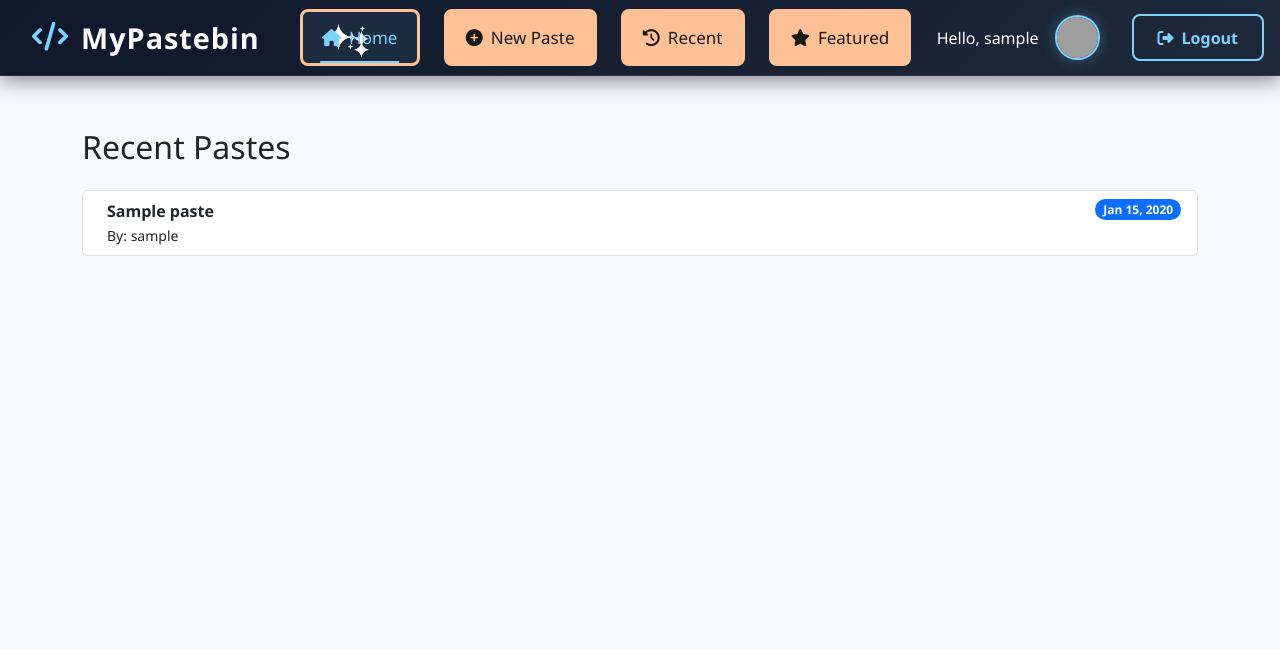
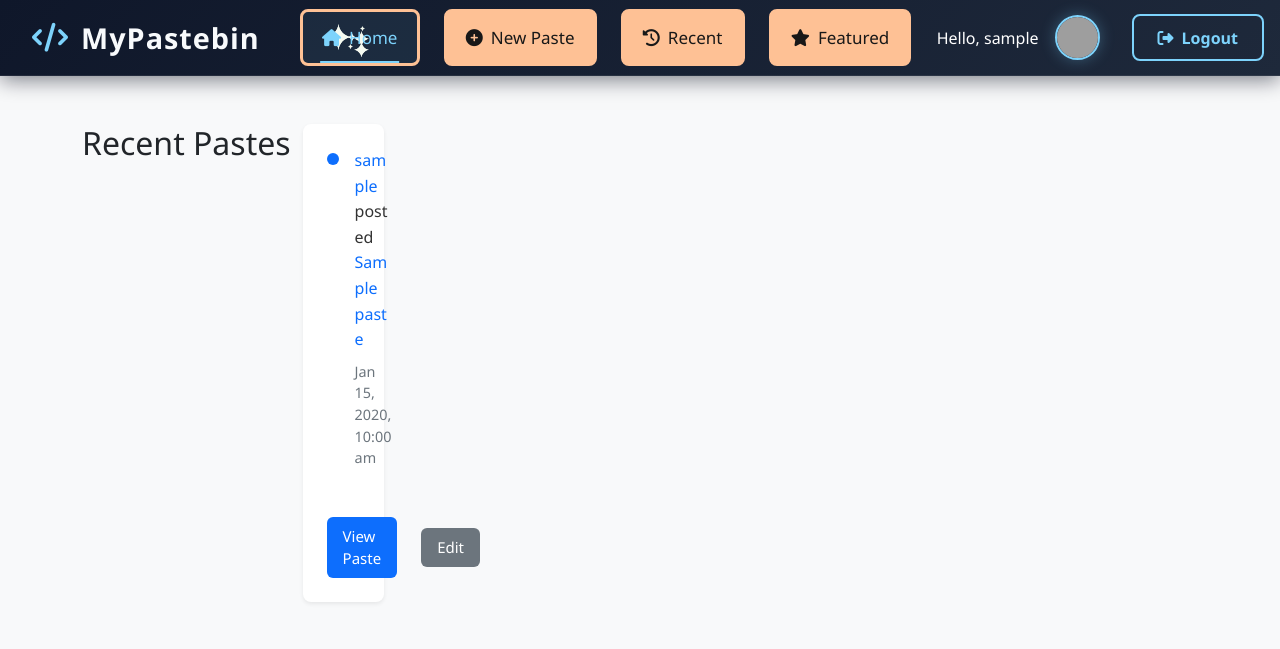
Before and after one commit to pgwiz/pastebin, a PHP site: page /recent.php in a window 1280 px wide. Shown: the top 649 px of the page. Run offline with PHP 8.4, Linux system fonts and the light colour scheme; the visitor is signed in with stand-in values (Sample User, id 1); tables that the repository leaves empty or names only in its code hold one stand-in row (values such as "Sample post"); some libraries are stand-ins or nearby versions; grey boxes are pictures that could not be loaded.

Commit message:
Working links correctly

```diff
--- a/navbar.php
+++ b/navbar.php
@@ -37,7 +37,7 @@
                         </a>
                     </li>
                     <li class="nav-item">
-                        <a class="nav-link star-button" href="create.php">
+                        <a class="nav-link star-button" href="manage_paste.php?action=create">
                             <i class="fas fa-plus-circle me-2"></i>New Paste
                             <div class="star-1"><?php include __DIR__ . '/src/star-1.svg'; ?></div>
                             <div class="star-2"><?php include __DIR__ . '/src/star-2.svg'; ?></div>
--- a/recent.php
+++ b/recent.php
@@ -1,65 +1,163 @@
 <?php
 include 'db.php';
 include 'auth.php';
-
 $user = get_logged_in_user();
-if (!$user) {
-    header("Location: login.php");
-    exit;
-}
-
-// Fetch recent pastes (last 10)
-$stmt = $pdo->prepare("
-    SELECT p.*, u.username AS author
-    FROM pastes p
-    LEFT JOIN users u ON p.user_id = u.id
-    WHERE p.user_id = ?
-    ORDER BY p.created_at DESC
-    LIMIT 10
-");
-$stmt->execute([$user['id']]);
-$recentPastes = $stmt->fetchAll(PDO::FETCH_ASSOC);
 ?>
 
 <!DOCTYPE html>
 <html lang="en">
-    <style>
-        .recent-list {
-    max-height: 400px;
-    overflow-y: auto;
-}
-    </style>
 <head>
     <meta charset="UTF-8">
-    <title>Recent Pastes | MyPastebin</title>
-    <link href="https://cdn.jsdelivr.net/npm/bootstrap@5.3.0/dist/css/bootstrap.min.css"  rel="stylesheet">
-    <link rel="stylesheet" href="src/recent.css">
+    <title>Recent Pastes</title>
+    <link href="https://cdn.jsdelivr.net/npm/bootstrap@5.3.0/dist/css/bootstrap.min.css" rel="stylesheet">
+    <link rel="stylesheet" href="src/navbar.css">
+    <link rel="stylesheet" href="src/view.css">
+    <style>
+        body {
+            background-color: #f8f9fa;
+        }
+        .page-title {
+            text-align: center;
+            margin-bottom: 2rem;
+            font-weight: 500;
+        }
+        .paste-card {
+            display: flex;
+            flex-direction: column;
+            gap: 1rem;
+            padding: 1.5rem;
+            border-radius: 0.5rem;
+            background-color: white;
+            box-shadow: 0 0.125rem 0.25rem rgba(0,0,0,0.075);
+            transition: transform 0.2s, box-shadow 0.2s;
+            height: 100%;
+        }
+        .paste-card:hover {
+            transform: translateY(-3px);
+            box-shadow: 0 0.5rem 1rem rgba(0,0,0,0.1);
+        }
+        .card-header {
+            display: flex;
+            align-items: flex-start;
+            gap: 1rem;
+        }
+        .status-ind {
+            width: 12px;
+            height: 12px;
+            border-radius: 50%;
+            background-color: #0d6efd;
+            margin-top: 5px;
+            flex-shrink: 0;
+        }
+        .text-content {
+            margin: 0;
+            line-height: 1.6;
+            word-break: break-word;
+        }
+        .text-link {
+            text-decoration: none;
+            font-weight: 500;
+            color: #0d6efd;
+        }
+        .text-link:hover {
+            text-decoration: underline;
+        }
+        .time {
+            color: #6c757d;
+            font-size: 0.9rem;
+            margin-top: 0.25rem;
+        }
+        .button-wrap {
+            margin-top: auto;
+            padding-top: 1rem;
+        }
+        .primary-cta {
+            display: inline-block;
+            padding: 0.5rem 1rem;
+            border-radius: 0.375rem;
+            background-color: #0d6efd;
+            color: white;
+            font-weight: 500;
+            text-decoration: none;
+            transition: background-color 0.2s;
+        }
+        .primary-cta:hover {
+            background-color: #0b5ed7;
+            color: white;
+        }
+        .empty-state {
+            text-align: center;
+            padding: 3rem;
+            color: #6c757d;
+            background-color: #fff;
+            border-radius: .5rem;
+        }
+    </style>
 </head>
+<?php include 'navbar.php'; ?>
 <body>
-    <?php include 'navbar.php'; ?>
+    <div class="container py-4">
+        <h2 class="page-title">Recent Pastes</h2>
 
-    <div class="container py-5">
-        <h2 class="mb-4">Recent Pastes</h2>
+        <div class="row">
+            <?php
+            $stmt = $pdo->query("
+                SELECT p.id, p.title, p.username, p.created_at, u.username AS registered_username, p.user_id
+                FROM pastes p
+                LEFT JOIN users u ON p.user_id = u.id
+                ORDER BY p.created_at DESC
+                LIMIT 15
+            ");
 
-        <?php if (empty($recentPastes)): ?>
-            <div class="alert alert-info text-center">
-                No recent pastes found.
-            </div>
-        <?php else: ?>
-            <div class="list-group">
-                <?php foreach ($recentPastes as $paste): ?>
-                    <a href="view.php?id=<?= $paste['id'] ?>" class="list-group-item list-group-item-action d-flex justify-content-between align-items-start">
-                        <div class="ms-2 me-auto">
-                            <div class="fw-bold"><?= htmlspecialchars($paste['title']) ?></div>
-                            <small>By: <?= htmlspecialchars($paste['author'] ?: 'Anonymous') ?></small>
+            if ($stmt->rowCount() === 0): ?>
+                <div class="col-12">
+                    <div class="empty-state">
+                        <h3>No pastes yet</h3>
+                        <p>Be the first to create a paste!</p>
+                        <a href="manage_paste.php?action=create" class="primary-cta mt-2">Create New Paste</a>
+                    </div>
+                </div>
+            <?php else:
+                while ($row = $stmt->fetch()):
+                    $pasteId    = intval($row['id']);
+                    $pasteTitle = htmlspecialchars($row['title']);
+                    $pasteUser  = $row['user_id'] ? htmlspecialchars($row['registered_username']) : htmlspecialchars($row['username'] ?? 'Anonymous');
+                    $createdAt  = $row['created_at'];
+            ?>
+                <div class="col-lg-4 col-md-6 mb-4">
+                    <div class="paste-card">
+                        <div>
+                            <div class="card-header">
+                                <div class="status-ind"></div>
+                                <div class="text-wrap">
+                                    <p class="text-content">
+                                        <a class="text-link" href="#">
+                                            <?= $pasteUser ?>
+                                        </a>
+                                        posted
+                                        <a class="text-link" href="view.php?id=<?= $pasteId ?>">
+                                            <?= $pasteTitle ?>
+                                        </a>
+                                    </p>
+                                    <p class="time"><?= date('M j, Y, g:i a', strtotime($createdAt)) ?></p>
+                                </div>
+                            </div>
                         </div>
-                        <span class="badge bg-primary rounded-pill">
-                            <?= date('M j, Y', strtotime($paste['created_at'])) ?>
-                        </span>
-                    </a>
-                <?php endforeach; ?>
-            </div>
-        <?php endif; ?>
+                        <div class="button-wrap">
+                            <a href="view.php?id=<?= $pasteId ?>" class="primary-cta">View Paste</a>
+                            <?php if ($user && isset($row['user_id']) && $user['id'] === $row['user_id']): ?>
+                                <a href="manage_paste.php?action=edit&id=<?= $pasteId ?>" class="primary-cta" style="background-color: #6c757d; margin-left: 0.5rem;">Edit</a>
+                            <?php endif; ?>
+                        </div>
+                    </div>
+                </div>
+            <?php
+                endwhile;
+            endif;
+            ?>
+        </div>
     </div>
+<script src="https://kit.fontawesome.com/a076d05399.js" crossorigin="anonymous"></script>
+<script src="https://cdn.jsdelivr.net/npm/bootstrap@5.3.0/dist/js/bootstrap.bundle.min.js"></script>
 </body>
 </html>
```
Also changed, not shown: featured.php (added, +48 -0 lines).
